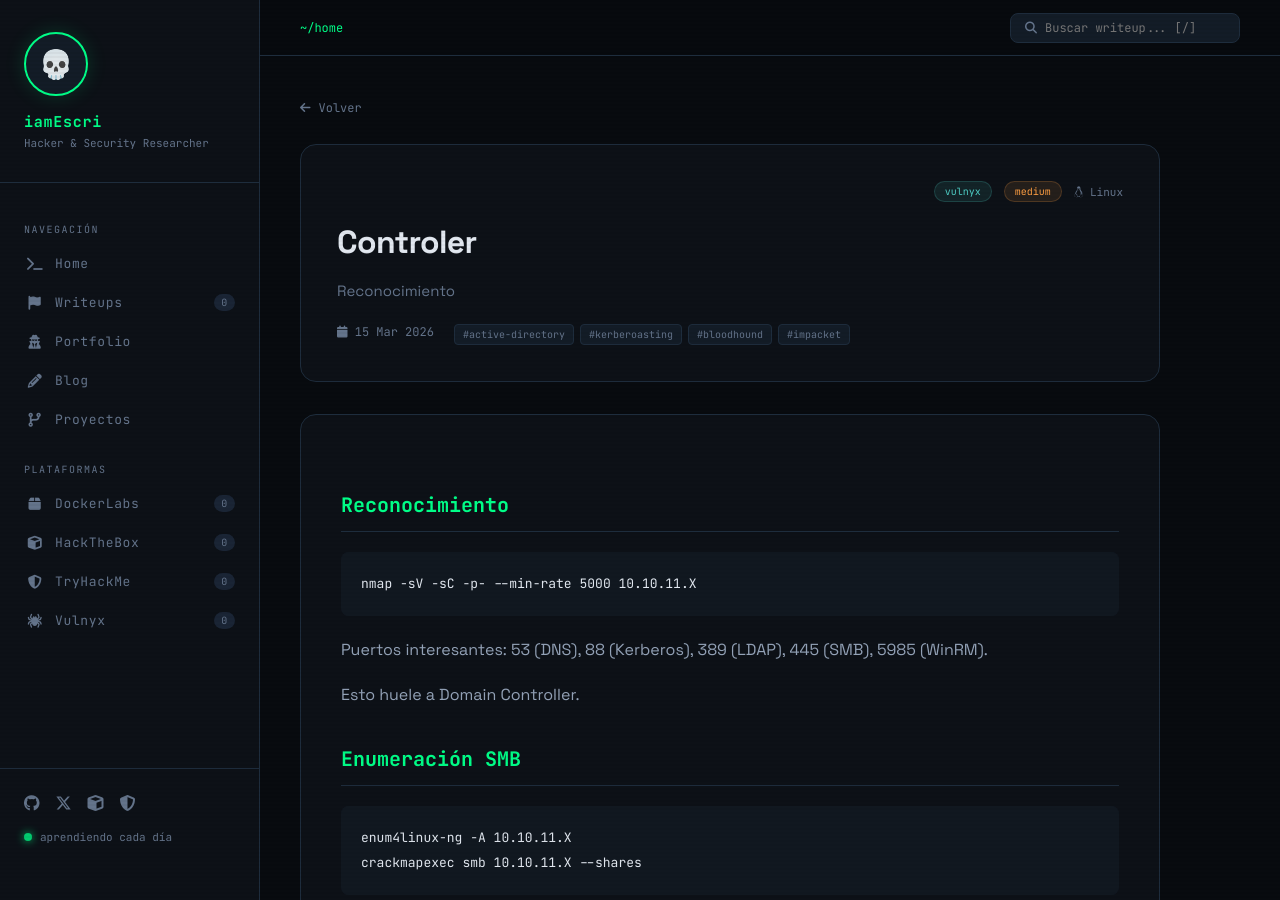
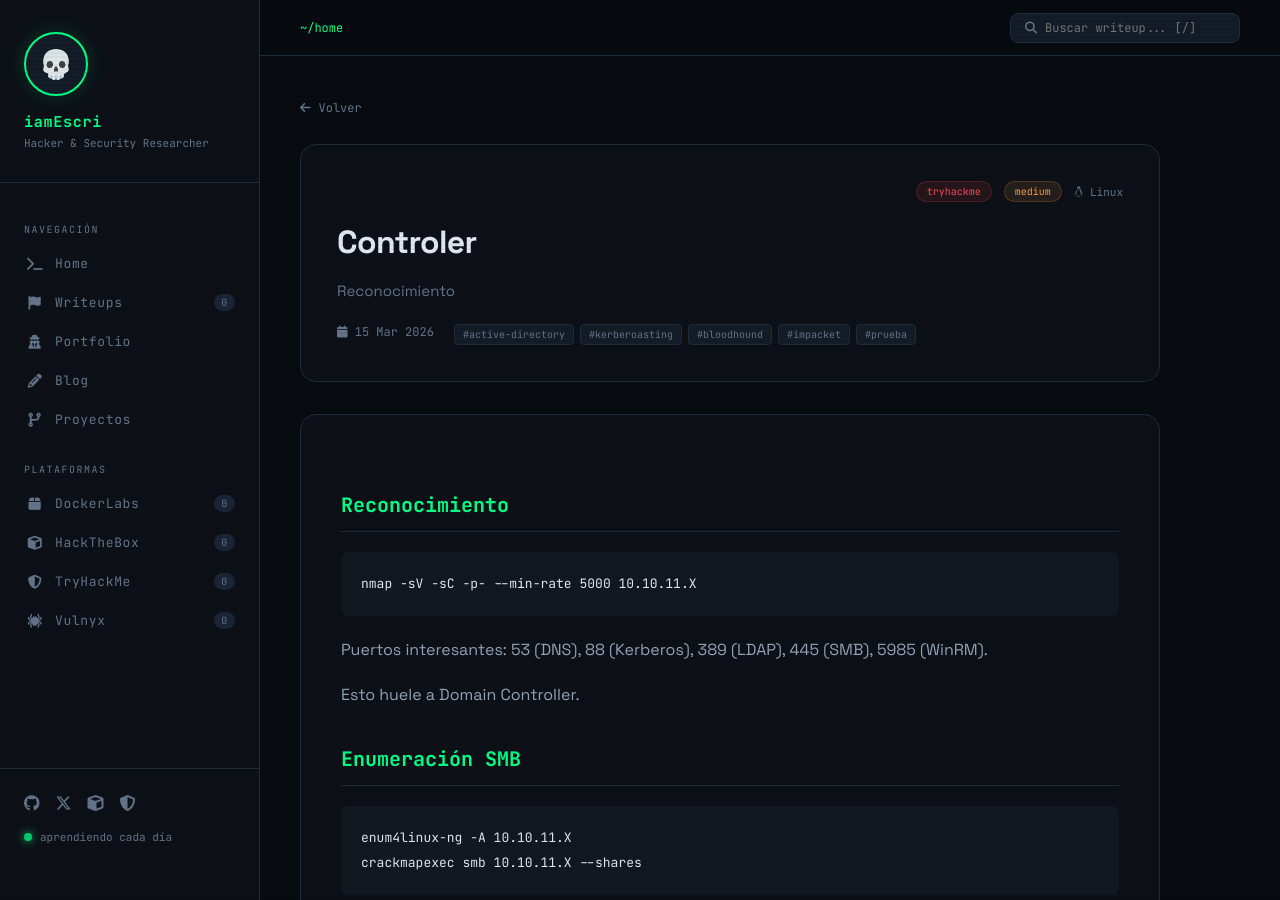
Before and after one commit to iamEscri/iamescri.github.io, a Jekyll site: the page built from _posts/writeups/2026-03-15-vulnyx-controler.md, in a window 1280 px wide and 900 px high. Built offline with Jekyll 4.4.1, drawn with Linux system fonts in a browser that asks for light colours.

Commit message:
Update 2026-03-15-vulnyx-controler.md

```diff
--- a/_posts/writeups/2026-03-15-vulnyx-controler.md
+++ b/_posts/writeups/2026-03-15-vulnyx-controler.md
@@ -1,11 +1,11 @@
 ---
 layout: writeup
 title: "Controler"
-platform: vulnyx
+platform: tryhackme
 difficulty: medium
 os: linux
 date: 2026-03-15
-tags: [active-directory, kerberoasting, bloodhound, impacket]
+tags: [active-directory, kerberoasting, bloodhound, impacket, prueba]
 description: "Máquina Windows con Active Directory. Enumeración AD, Kerberoasting y movimiento lateral."
 ---
 
```
